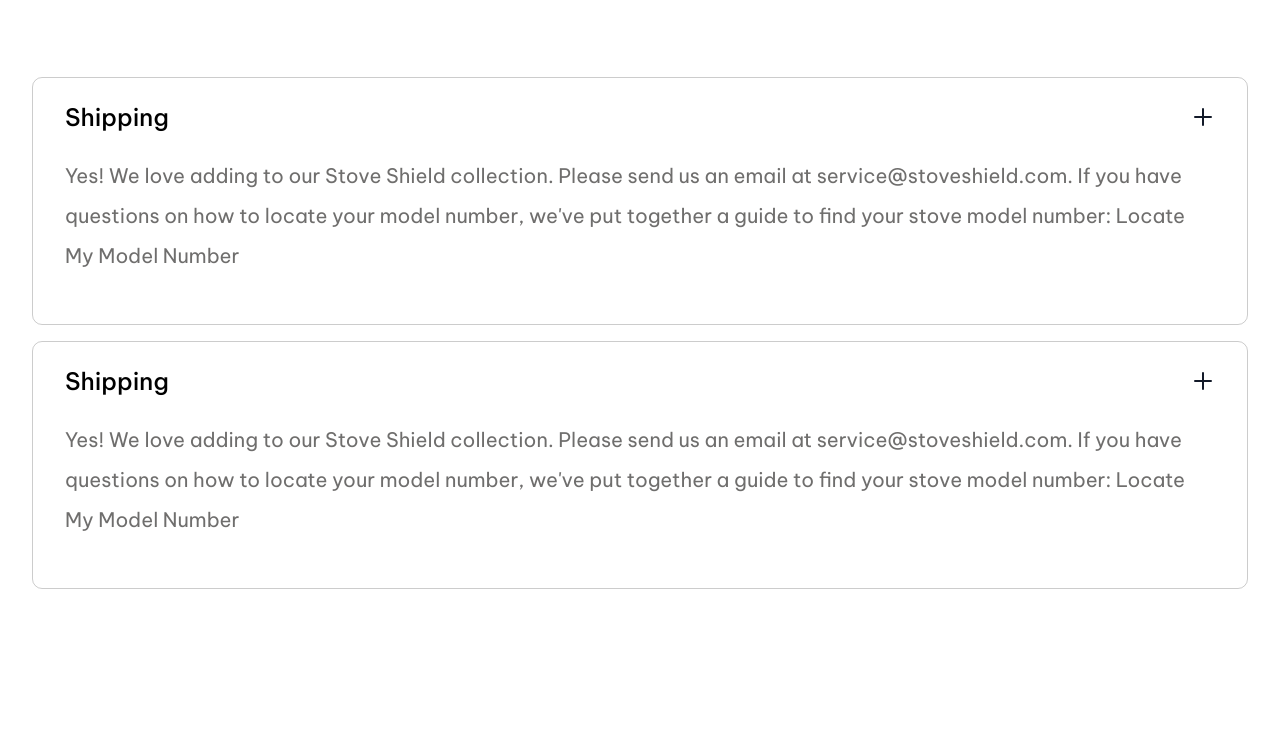
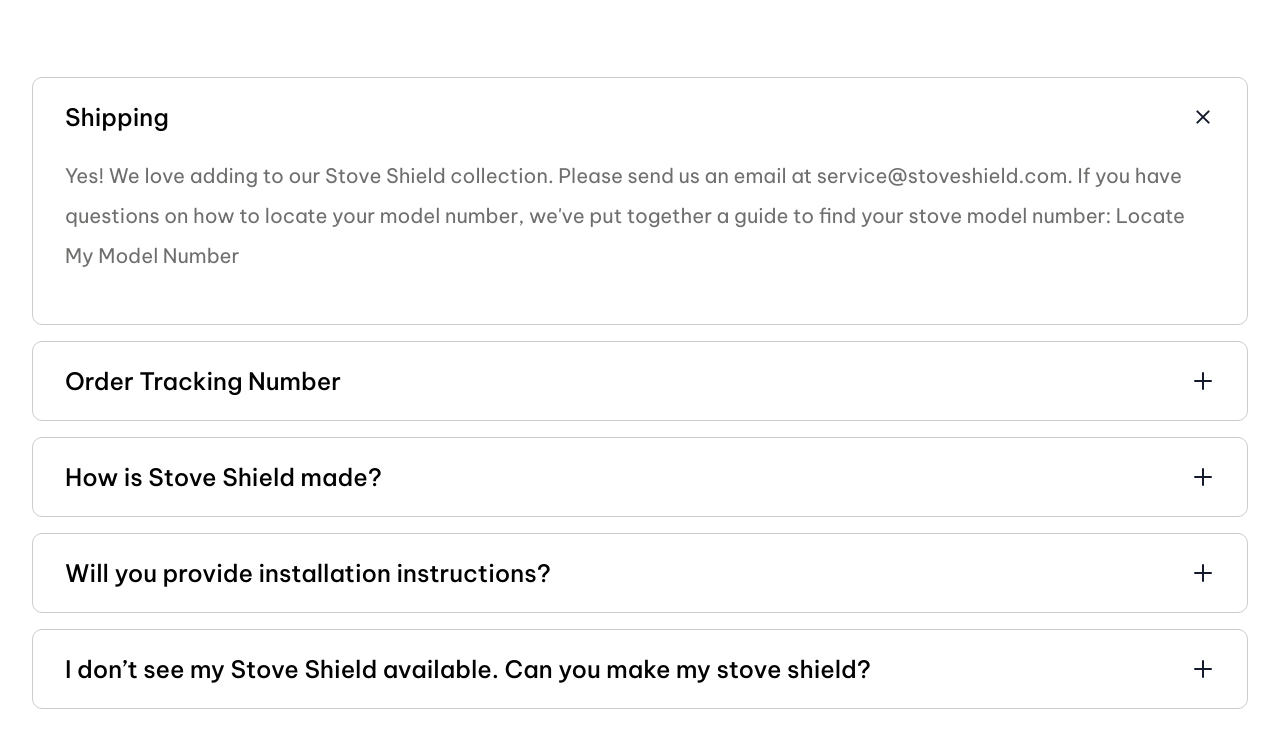
Before and after one commit to AnshulMankotia/Stove-Shied, a website: page index.html in a window 1280 px wide. Shown: the part 8997-9740 px from the top of the page. Drawn offline with Linux system fonts and the light colour scheme.

Commit message:
make global accordion section

```diff
--- a/css/global.scss
+++ b/css/global.scss
@@ -534,6 +534,7 @@
     .wrapper{
         padding: $section_spacer_2;
         gap: 5rem;
+        align-items: center;
         .column:nth-of-type(1){
             align-items: center;
             text-align: center;
@@ -557,21 +558,35 @@
             padding: 1.5rem 2rem;
             border: 1px solid $border_clr;
             border-radius: 10px;
+            cursor: pointer;
+            overflow: hidden;
             .tab_title{
                 display: flex;
                 align-items: center;
                 justify-content: space-between;
+               svg{
+                   transition: all 0.3s ease-in-out;
+               }
+                svg.opensvg{
+                    transform: rotate(45deg);
+                }
             }
             .content{
-                padding: 1.5rem 0;
+                padding:0;
+                max-height: 0;
+                visibility: hidden;
+                transition: padding 0.3s ease-in-out,max-height 0.3s ease-in-out, visibility 0.23s ease-in-out;
                 p{
                     font-size: 1.25rem;
                     line-height: 2em;
                 }
             }
             .content.open{
-                display: none;
+                max-height: 500px;
+                padding: 1.5rem 0;
+                visibility: visible;
             }
+
         }
     }
 }
--- a/index.html
+++ b/index.html
@@ -571,6 +571,19 @@
                     <div class="tab">
                         <div class="tab_title">
                             <h3>Shipping</h3>
+                            <svg class="opensvg" width="24" height="24" viewBox="0 0 24 24" fill="none" xmlns="http://www.w3.org/2000/svg">
+                                <path d="M4 12H20M12 4V20" stroke="#131A29" stroke-width="2" stroke-linecap="round" stroke-linejoin="round"/>
+                            </svg>
+                        </div>
+                        <div class="content open">
+                            <p>
+                                Yes! We love adding to our Stove Shield collection. Please send us an email at service@stoveshield.com. If you have questions on how to locate your model number, we've put together a guide to find your stove model number: Locate My Model Number
+                            </p>
+                        </div>
+                    </div>
+                    <div class="tab">
+                        <div class="tab_title">
+                            <h3>Order Tracking Number</h3>
                             <svg width="24" height="24" viewBox="0 0 24 24" fill="none" xmlns="http://www.w3.org/2000/svg">
                                 <path d="M4 12H20M12 4V20" stroke="#131A29" stroke-width="2" stroke-linecap="round" stroke-linejoin="round"/>
                             </svg>
@@ -583,7 +596,33 @@
                     </div>
                     <div class="tab">
                         <div class="tab_title">
-                            <h3>Shipping</h3>
+                            <h3>How is Stove Shield made?</h3>
+                            <svg width="24" height="24" viewBox="0 0 24 24" fill="none" xmlns="http://www.w3.org/2000/svg">
+                                <path d="M4 12H20M12 4V20" stroke="#131A29" stroke-width="2" stroke-linecap="round" stroke-linejoin="round"/>
+                            </svg>
+                        </div>
+                        <div class="content">
+                            <p>
+                                Yes! We love adding to our Stove Shield collection. Please send us an email at service@stoveshield.com. If you have questions on how to locate your model number, we've put together a guide to find your stove model number: Locate My Model Number
+                            </p>
+                        </div>
+                    </div>
+                    <div class="tab">
+                        <div class="tab_title">
+                            <h3>Will you provide installation instructions?</h3>
+                            <svg width="24" height="24" viewBox="0 0 24 24" fill="none" xmlns="http://www.w3.org/2000/svg">
+                                <path d="M4 12H20M12 4V20" stroke="#131A29" stroke-width="2" stroke-linecap="round" stroke-linejoin="round"/>
+                            </svg>
+                        </div>
+                        <div class="content">
+                            <p>
+                                Yes! We love adding to our Stove Shield collection. Please send us an email at service@stoveshield.com. If you have questions on how to locate your model number, we've put together a guide to find your stove model number: Locate My Model Number
+                            </p>
+                        </div>
+                    </div>
+                    <div class="tab">
+                        <div class="tab_title">
+                            <h3>I don’t see my Stove Shield available. Can you make my stove shield?</h3>
                             <svg width="24" height="24" viewBox="0 0 24 24" fill="none" xmlns="http://www.w3.org/2000/svg">
                                 <path d="M4 12H20M12 4V20" stroke="#131A29" stroke-width="2" stroke-linecap="round" stroke-linejoin="round"/>
                             </svg>
--- a/js/global.js
+++ b/js/global.js
@@ -72,8 +72,10 @@
 
   accordions.forEach(accordion => {
     const content = accordion.querySelector(".content");
+    const svgs = accordion.querySelector(".accordion .tab_title svg");
     accordion.addEventListener("click", () => {
       content.classList.toggle("open");
+      svgs.classList.toggle("opensvg");
     });
   });
 });
```
Also changed, not shown: css/global.css, 1 other file.
